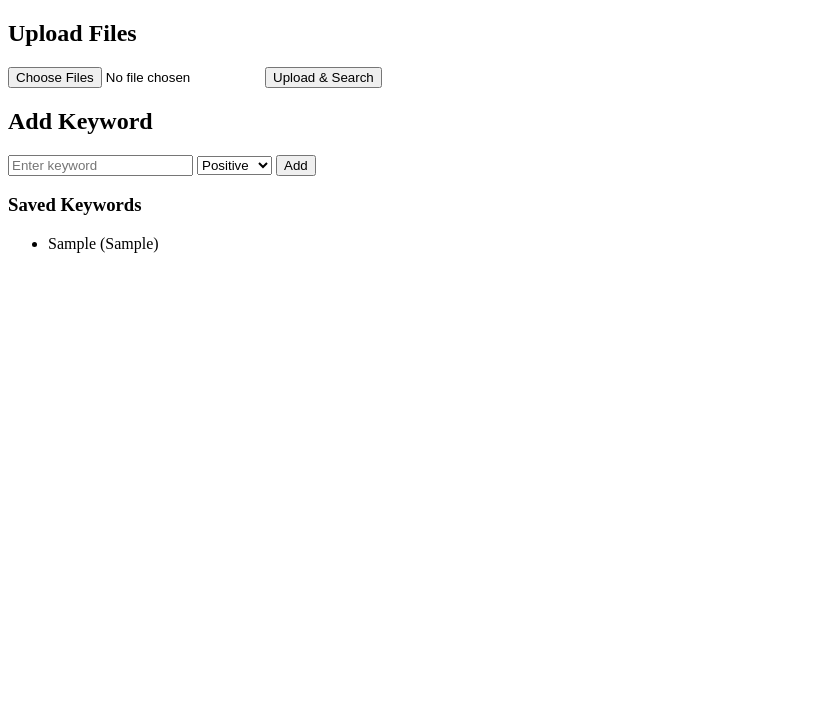
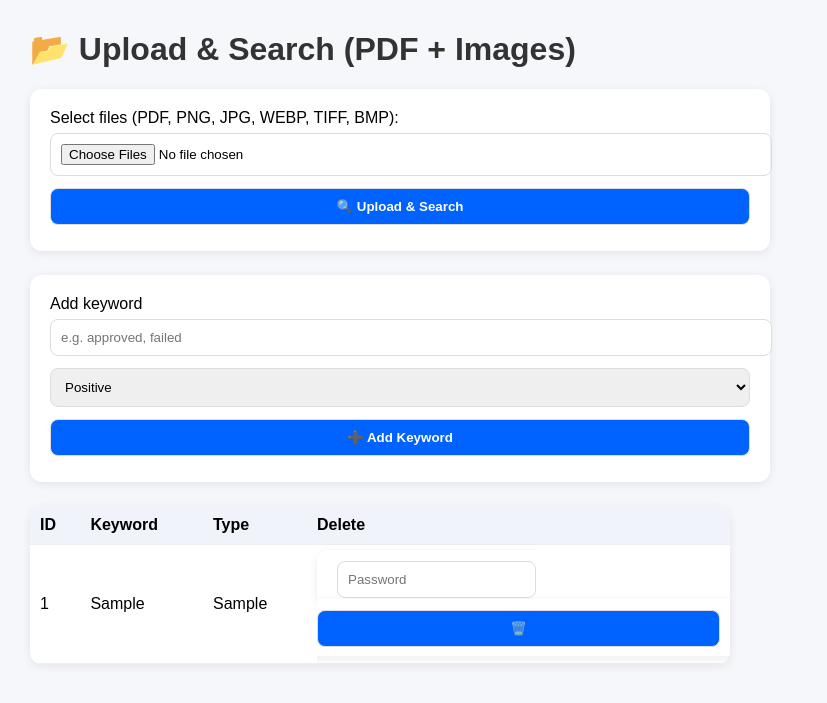
Before and after one commit to Aaronicc/pdf-keyword-search, a Flask app: page / in a window 1280 px wide. Shown: the top 703 px of the page, without its empty margins (0-827 px from the left). Run offline with Flask 3, Linux system fonts and the light colour scheme; tables that the repository leaves empty hold one stand-in row (values such as "Sample post").

Commit message:
Update index.html

```diff
--- a/templates/index.html
+++ b/templates/index.html
@@ -1,30 +1,69 @@
 <!DOCTYPE html>
-<html>
+<html lang="en">
 <head>
-    <title>Image/PDF Keyword Search</title>
+  <meta charset="UTF-8" />
+  <title>Upload & Search (PDF + Images)</title>
+  <style>
+    body { font-family: Arial, sans-serif; margin: 30px; background: #f5f7fb; }
+    h1 { color: #333; }
+    form { background: #fff; padding: 20px; border-radius: 12px; box-shadow: 0 2px 10px rgba(0,0,0,.08); max-width: 700px; margin-bottom: 24px; }
+    input, select, button { padding: 10px; margin: 6px 0; border: 1px solid #ddd; border-radius: 8px; width: 100%; }
+    button { background: #0062ff; color: #fff; font-weight: bold; cursor: pointer; }
+    button:hover { background: #004bd1; }
+    .keywords { max-width: 700px; }
+    table { width: 100%; border-collapse: collapse; background: #fff; border-radius: 12px; overflow: hidden; box-shadow: 0 2px 10px rgba(0,0,0,.08); }
+    th, td { padding: 10px; border-bottom: 1px solid #eee; }
+    th { background: #f0f3f9; text-align: left; }
+    .positive { color: green; font-weight: bold; }
+    .negative { color: red; font-weight: bold; }
+    .del-form { display: inline; }
+    .pw { width: auto; }
+  </style>
 </head>
 <body>
-    <h2>Upload Files</h2>
-    <form action="/upload" method="post" enctype="multipart/form-data">
-        <input type="file" name="files" multiple required>
-        <button type="submit">Upload & Search</button>
+  <h1>📂 Upload & Search (PDF + Images)</h1>
+
+  <!-- Upload -->
+  <form action="{{ url_for('upload') }}" method="post" enctype="multipart/form-data">
+    <label>Select files (PDF, PNG, JPG, WEBP, TIFF, BMP):</label>
+    <input type="file" name="files" multiple required />
+    <button type="submit">🔍 Upload & Search</button>
   </form>
 
-    <h2>Add Keyword</h2>
-    <form action="/add_keyword" method="post">
-        <input type="text" name="word" placeholder="Enter keyword" required>
+  <!-- Add keyword -->
+  <form action="{{ url_for('add_keyword') }}" method="post">
+    <label>Add keyword</label>
+    <input type="text" name="keyword" placeholder="e.g. approved, failed" required />
     <select name="type" required>
       <option value="positive">Positive</option>
       <option value="negative">Negative</option>
     </select>
-        <button type="submit">Add</button>
+    <button type="submit">➕ Add Keyword</button>
   </form>
 
-    <h3>Saved Keywords</h3>
-    <ul>
+  <!-- List keywords -->
+  <div class="keywords">
+    <table>
+      <tr>
+        <th>ID</th>
+        <th>Keyword</th>
+        <th>Type</th>
+        <th>Delete</th>
+      </tr>
       {% for kw in keywords %}
-            <li>{{ kw.word }} ({{ kw.type }})</li>
+      <tr>
+        <td>{{ kw.id }}</td>
+        <td>{{ kw.word }}</td>
+        <td class="{{ kw.type }}">{{ kw.type }}</td>
+        <td>
+          <form class="del-form" action="{{ url_for('delete_keyword', id=kw.id) }}" method="post">
+            <input class="pw" type="password" name="password" placeholder="Password" required />
+            <button type="submit">🗑️</button>
+          </form>
+        </td>
+      </tr>
       {% endfor %}
-    </ul>
+    </table>
+  </div>
 </body>
 </html>
```
Lines whose indentation alone changed are shown as unchanged.
